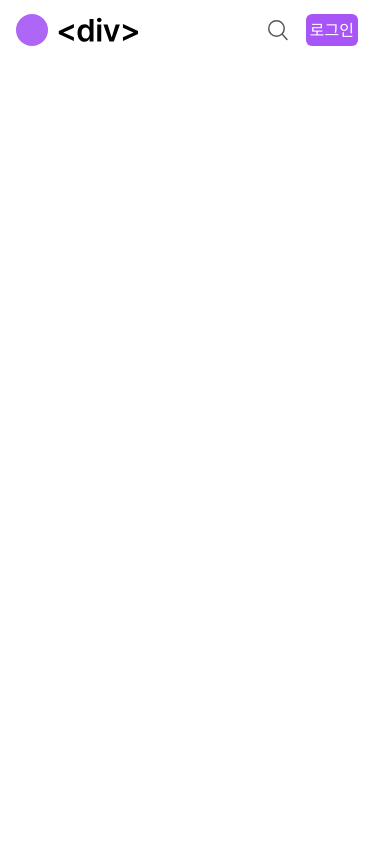
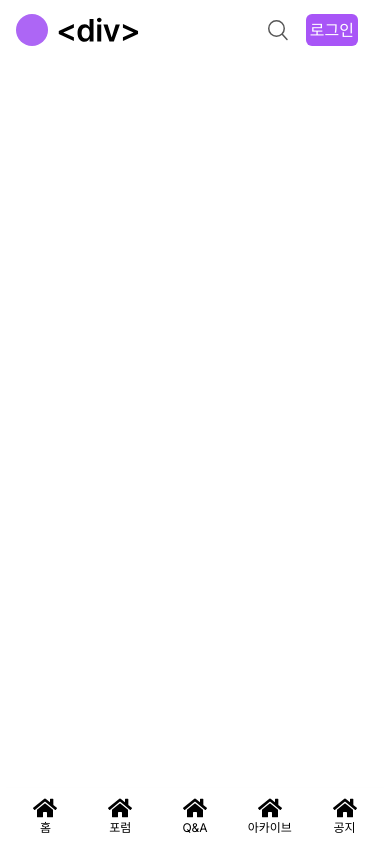
Before and after one commit to tpring/final-semicolon-div, a Next.js app: page / in a window 390 px wide. Built offline with nearby package versions, Linux system fonts and the light colour scheme.

Commit message:
feature: bottom nav bar ui

```diff
--- a/package.json
+++ b/package.json
@@ -22,6 +22,7 @@
     "prettier": "^3.3.3",
     "react": "^18",
     "react-dom": "^18",
+    "react-icons": "^5.2.1",
     "react-toastify": "^10.0.5",
     "tailwindcss-animate": "^1.0.7",
     "uuidv4": "^6.2.13",
--- a/src/app/(home)/page.tsx
+++ b/src/app/(home)/page.tsx
@@ -1,9 +1,11 @@
 import Header from '@/components/header/Header';
+import Navbar from '@/components/navbar/Navbar';
 
 const HomePage = () => {
   return (
     <div>
       <Header />
+      <Navbar />
     </div>
   );
 };
--- /dev/null
+++ b/src/components/navbar/NavItem.tsx
@@ -0,0 +1,14 @@
+import Link from 'next/link';
+
+const NavItem = ({ icon, label, nav }) => {
+  return (
+    <Link href={`${nav}`}>
+      <div className="flex flex-col items-center">
+        <div className="text-2xl">{icon}</div>
+        <div className="text-xs">{label}</div>
+      </div>
+    </Link>
+  );
+};
+
+export default NavItem;
--- /dev/null
+++ b/src/components/navbar/Navbar.tsx
@@ -0,0 +1,17 @@
+import Link from 'next/link';
+import NavItem from './NavItem';
+import { FaHome } from 'react-icons/fa';
+
+const Navbar = () => {
+  return (
+    <div className="bg-white max-w-[1920px] min-w-[375px] bottom-0 fixed grid grid-cols-5 items-center p-2 shadow-md lg:hidden w-full">
+      <NavItem icon={<FaHome />} label="홈" nav="/" />
+      <NavItem icon={<FaHome />} label="포럼" nav="/conference" />
+      <NavItem icon={<FaHome />} label="Q&A" nav="/qna" />
+      <NavItem icon={<FaHome />} label="아카이브" nav="/archiving" />
+      <NavItem icon={<FaHome />} label="공지" nav="/notification" />
+    </div>
+  );
+};
+
+export default Navbar;
```
Also changed, not shown: 1 other file (tests, documents, lock files or other folders).
